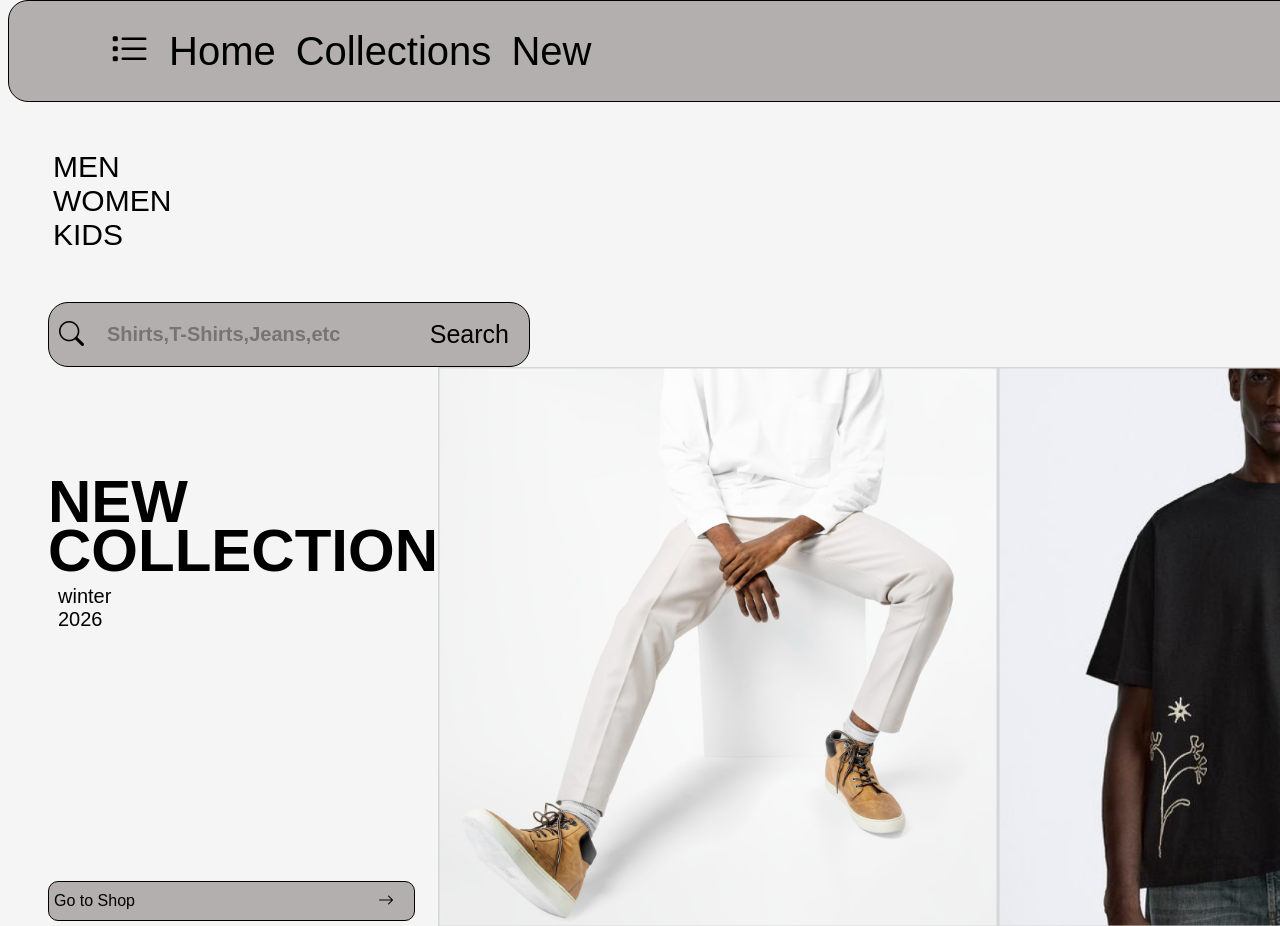
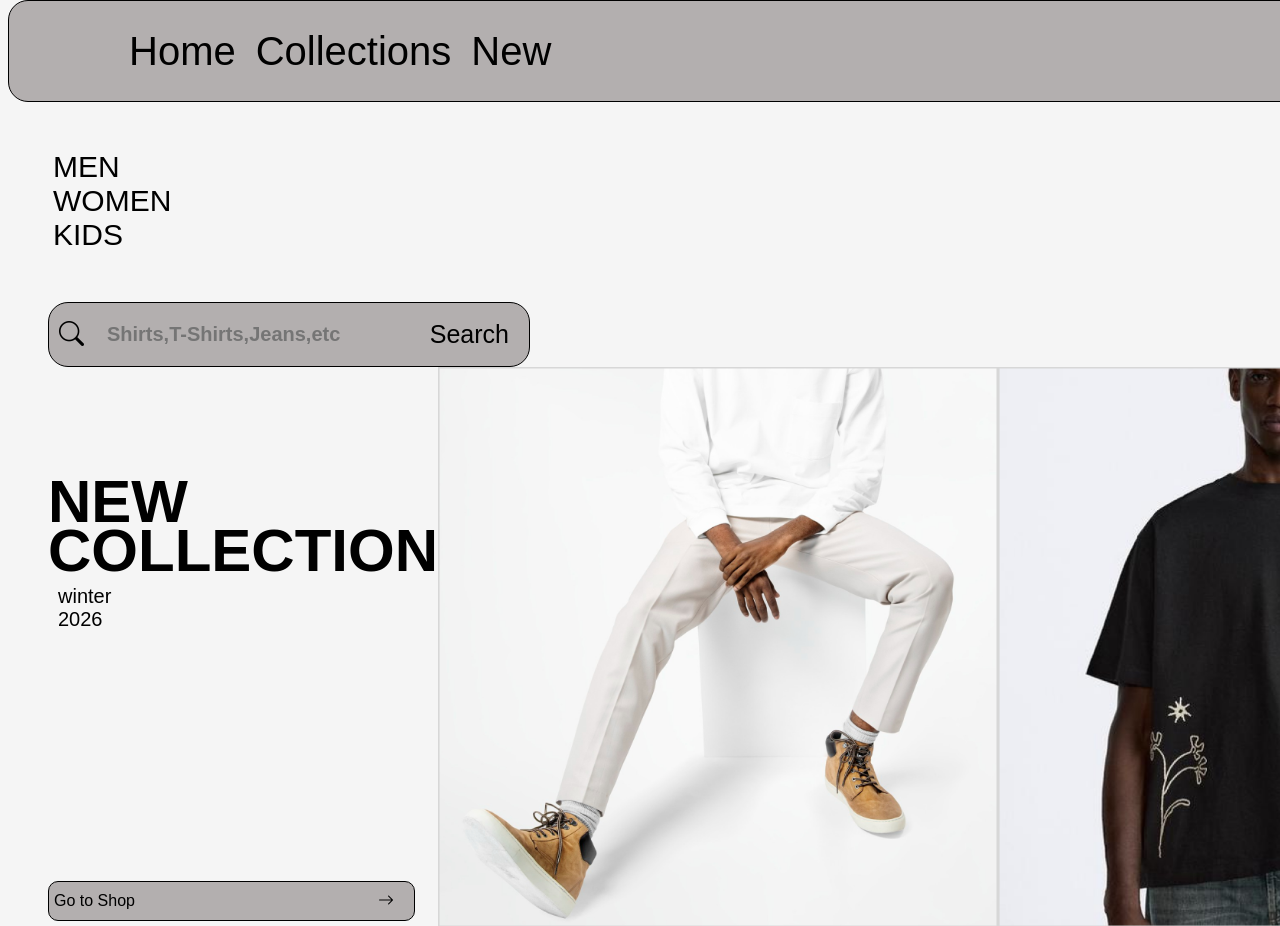
Before and after one commit to Ayannn-29/E-commerce-project, a website: page index.html in a window 1280 px wide. Shown: the top 926 px of the page. Drawn offline with nearby package versions, Linux system fonts and the light colour scheme.

Commit message:
updated some styles

```diff
--- a/index.html
+++ b/index.html
@@ -19,8 +19,7 @@
 
                 <ul class="navbar-nav">
                     <ul class="nav-start">
-                        <li class="bi bi-list-task"><a class="nav-link active" aria-current="page"
-                                href="./collection.html"></a></li>
+
                     </ul>
                     <li> <a class="nav-link active" aria-current="page" href="./collection.html">Home</a></li>
                     <li> <a class="nav-link active" aria-current="page" href="./collection.html">Collections</a></li>
```
